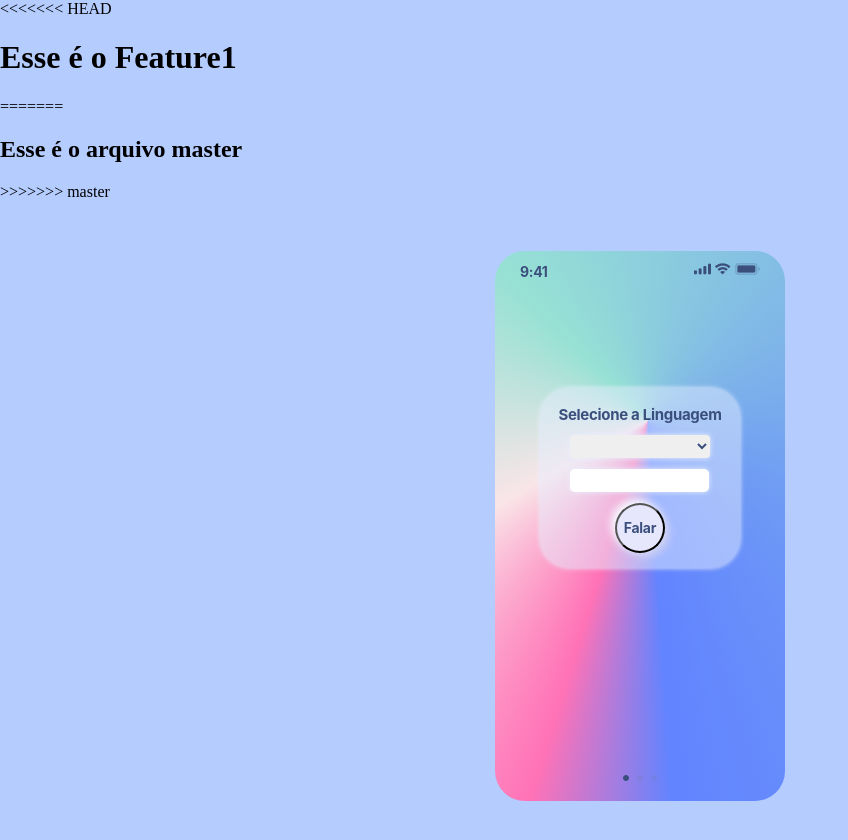
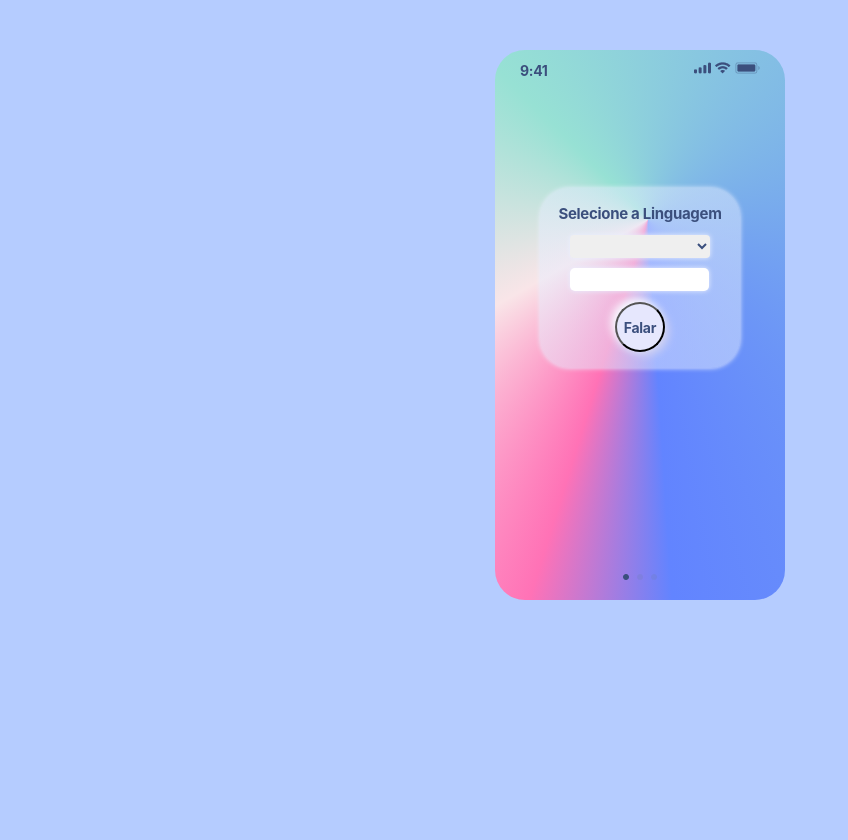
Before and after one commit to alex-candido/text-to-voice, a plain HTML site: page index.html in a window 1280 px wide. Shown: the whole page, without its empty margins (0-848 px from the left). After the commit the page ends 800 px from the top, so only its background shows below. Drawn offline with Linux system fonts and the light colour scheme; a web font is replaced by a local one.

Commit message:
New format

```diff
--- a/index.html
+++ b/index.html
@@ -9,11 +9,7 @@
   <title>Landing Page Calculator</title>
 </head>
 <body>
-<<<<<<< HEAD
-  <h1>Esse é o Feature1</h1>
-=======
-  <h2>Esse é o arquivo master</h2>
->>>>>>> master
+
   <section class="container">
   <section class="display">
 
```
